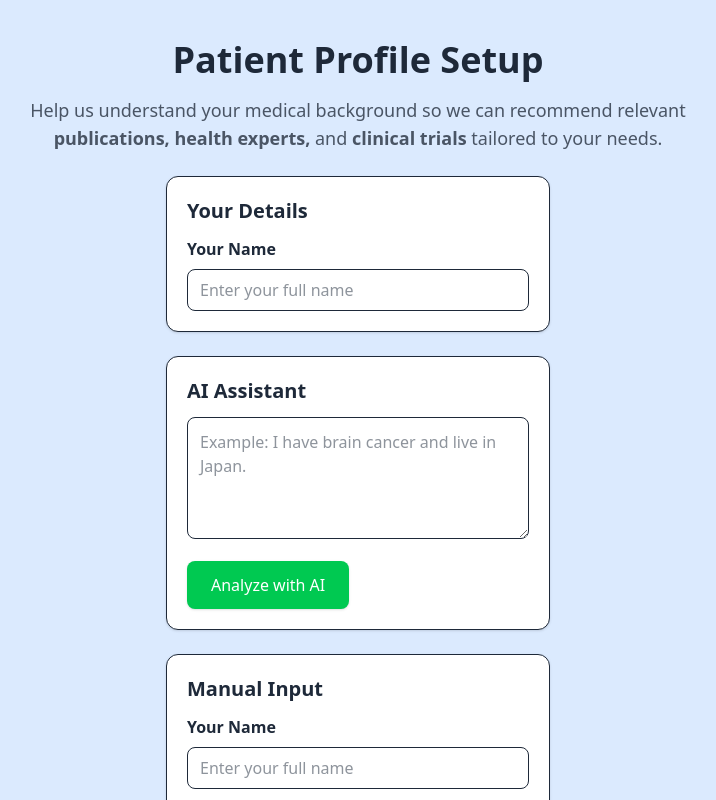
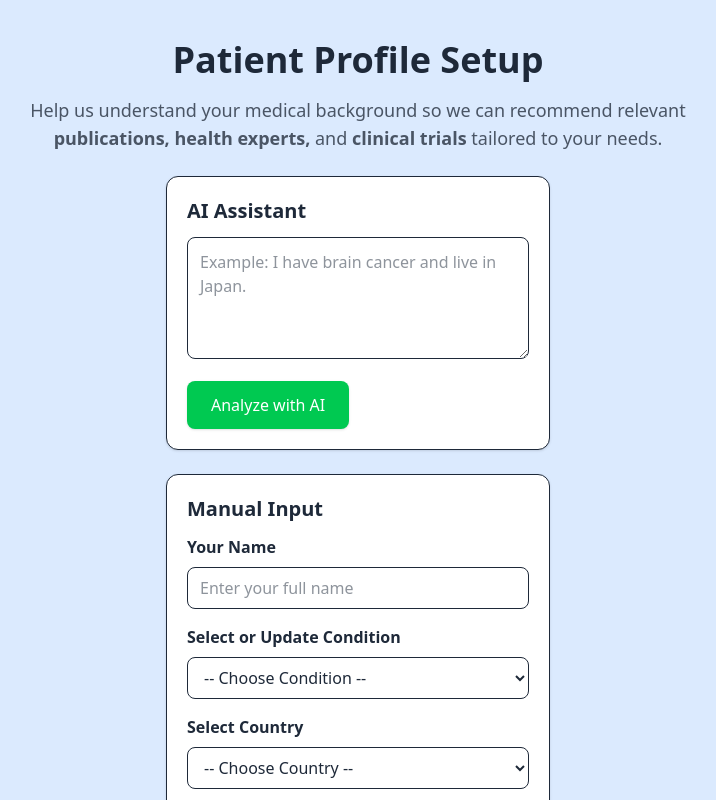
Before and after one commit to MohammedSameer435/Curalink, a React app in the folder frontend/: page /patients in a window 1280 px wide. Shown: the top 800 px of the page, without its empty margins (282-998 px from the left). Built offline with nearby package versions, Linux system fonts and the light colour scheme; the HTML template or start-up script is replaced by a standard one.

Commit message:
patients page refined

```diff
--- a/frontend/src/pages/patients.jsx
+++ b/frontend/src/pages/patients.jsx
@@ -101,21 +101,7 @@ export default function PatientProfileSetup() {
         <strong>clinical trials</strong> tailored to your needs.
       </p>
 
-      {/* -------------------------------------------------- */}
-      {/* NAME INPUT  */}
-      {/* -------------------------------------------------- */}
-      <div className="w-full sm:w-96 bg-white border p-5 rounded-xl shadow mb-6">
-        <h2 className="text-xl font-semibold mb-3">Your Details</h2>
 
-        <label className="block mb-2 font-semibold">Your Name</label>
-        <input
-          type="text"
-          className="w-full border px-3 py-2 rounded-lg"
-          placeholder="Enter your full name"
-          value={patientName}
-          onChange={(e) => setPatientName(e.target.value)}
-        />
-      </div>
 
       {/* -------------------------------------------------- */}
       {/* AI INPUT  */}
```
